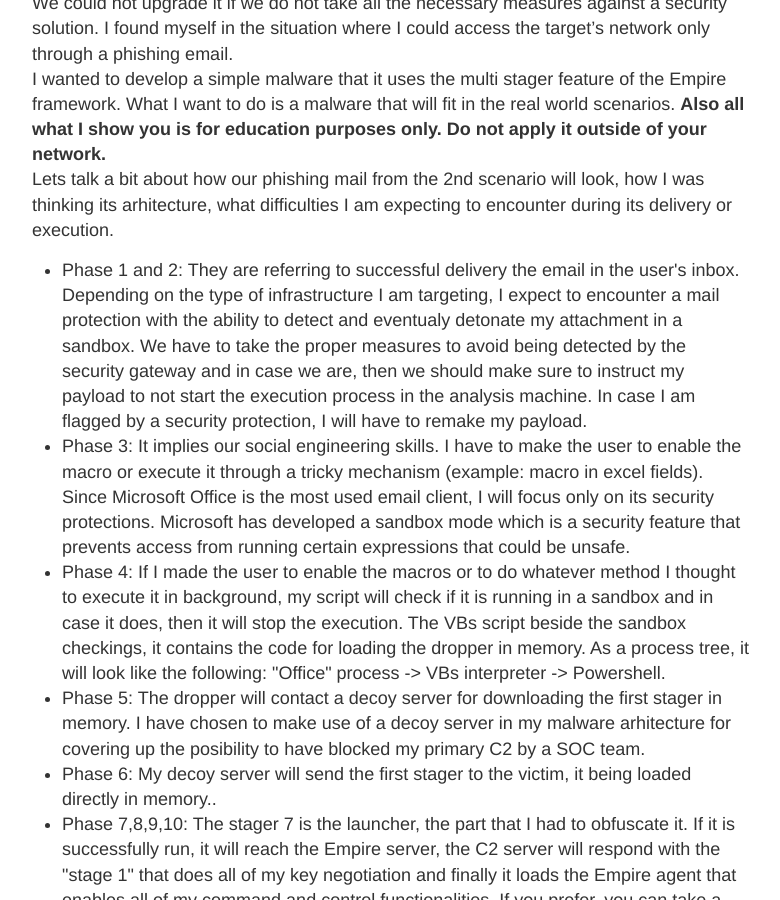
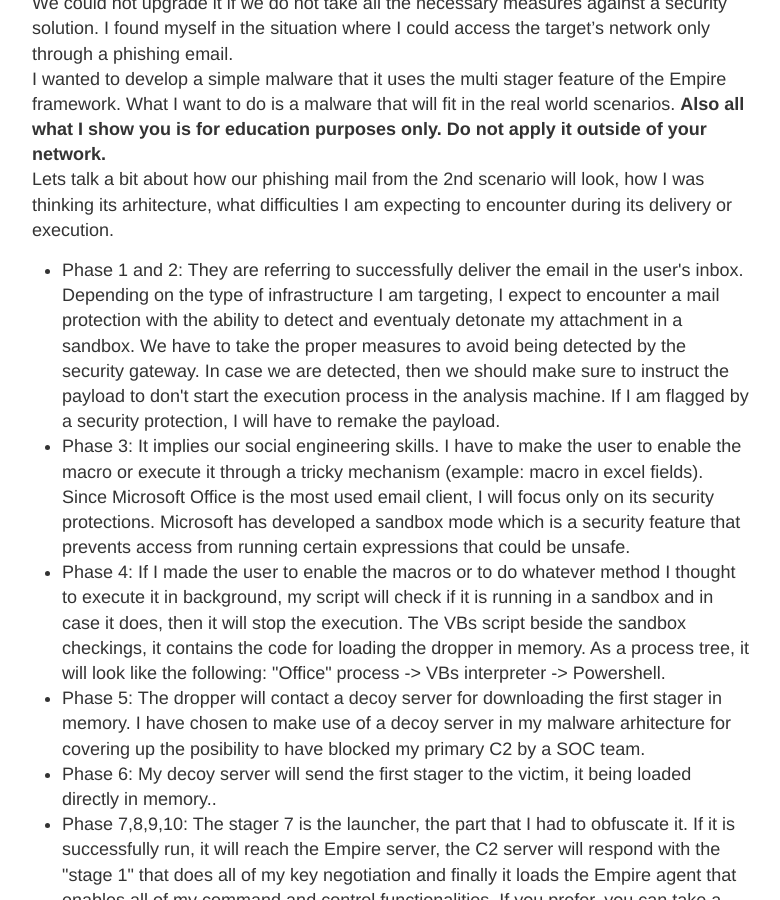
Before and after one commit to whmacmac/test, a Jekyll site: the page built from _posts/2020-04-22-RedTeam-Exercises-with-OpenSource-Tools-Part-2.md, in a window 1280 px wide and 900 px high, scrolled down 922 px. Shown: the whole window, without its empty margins (248-1028 px from the left). Built offline with Jekyll 4.4.1, drawn with Linux system fonts in a browser that asks for light colours.

Commit message:
Update 2020-04-22-RedTeam-Exercises-with-OpenSource-Tools-Part-2.md

```diff
--- a/_posts/2020-04-22-RedTeam-Exercises-with-OpenSource-Tools-Part-2.md
+++ b/_posts/2020-04-22-RedTeam-Exercises-with-OpenSource-Tools-Part-2.md
@@ -27,7 +27,7 @@ I wanted to develop a simple malware that it uses the multi stager feature of th
 Lets talk a bit about how our phishing mail from the 2nd scenario will look, how I was thinking its arhitecture, what difficulties I am expecting to encounter during its delivery or execution.
 
 <ul>
-<li>Phase 1 and 2: They are referring to successful delivery the email in the user's inbox. Depending on the type of infrastructure I am targeting, I expect to encounter a mail protection with the ability to detect and eventualy detonate my attachment in a sandbox. We have to take the proper measures to avoid being detected by the security gateway and in case we are, then we should make sure to instruct my payload to not start the execution process in the analysis machine. In case I am flagged by a security protection, I will have to remake my payload.</li>
+<li>Phase 1 and 2: They are referring to successfully deliver the email in the user's inbox. Depending on the type of infrastructure I am targeting, I expect to encounter a mail protection with the ability to detect and eventualy detonate my attachment in a sandbox. We have to take the proper measures to avoid being detected by the security gateway. In case we are detected, then we should make sure to instruct the payload to don't start the execution process in the analysis machine. If I am flagged by a security protection, I will have to remake the payload.</li>
 <li>Phase 3: It implies our social engineering skills. I have to make the user to enable the macro or execute it through a tricky mechanism (example: macro in excel fields). Since Microsoft Office is the most used email client, I will focus only on its security protections. Microsoft has developed a sandbox mode which is a security feature that prevents access from running certain expressions that could be unsafe.</li>
 <li>Phase 4: If I made the user to enable the macros or to do whatever method I thought to execute it in background, my script will check if it is running in a sandbox and in case it does, then it will stop the execution. The VBs script beside the sandbox checkings, it contains the code for loading the dropper in memory. As a process tree, it will look like the following: "Office" process -> VBs interpreter -> Powershell.</li>
 <li>Phase 5: The dropper will contact a decoy server for downloading the first stager in memory. I have chosen to make use of a decoy server in my malware arhitecture for covering up the posibility to have blocked my primary C2 by a SOC team.</li>
```
